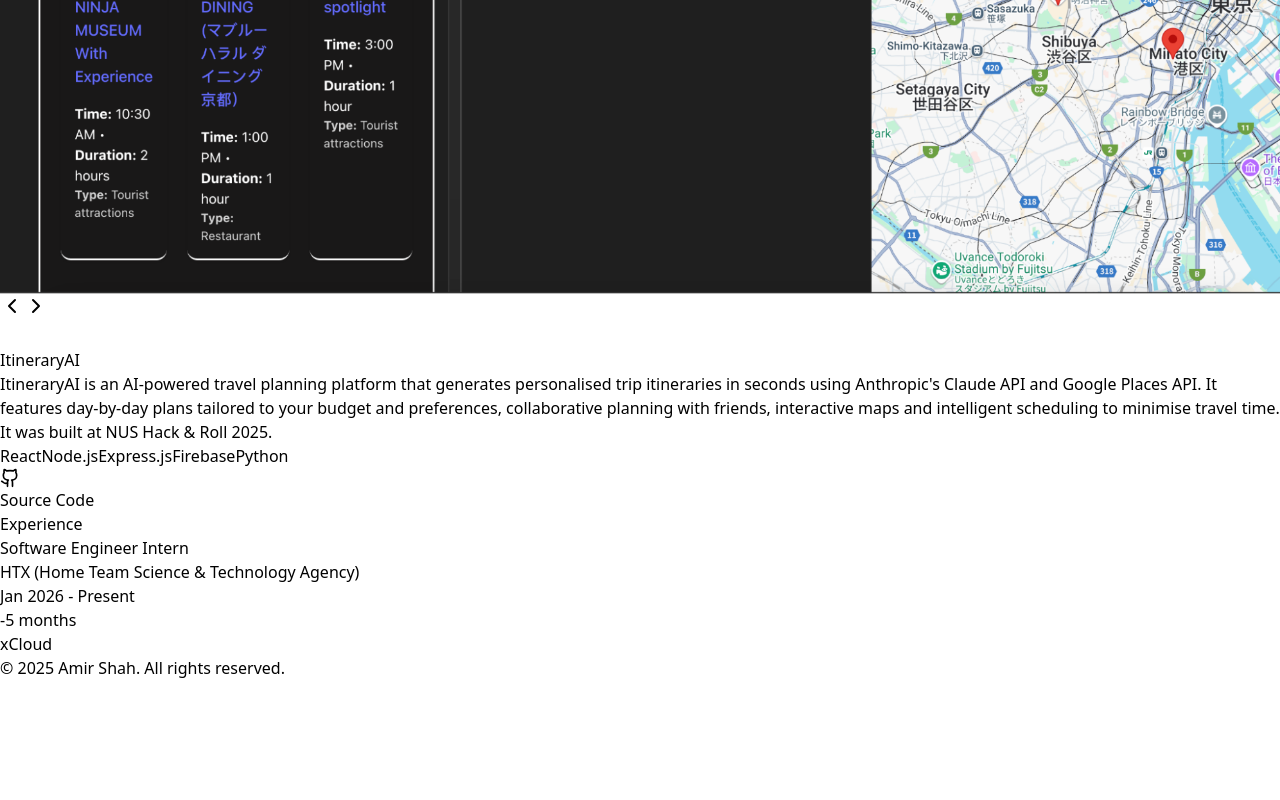
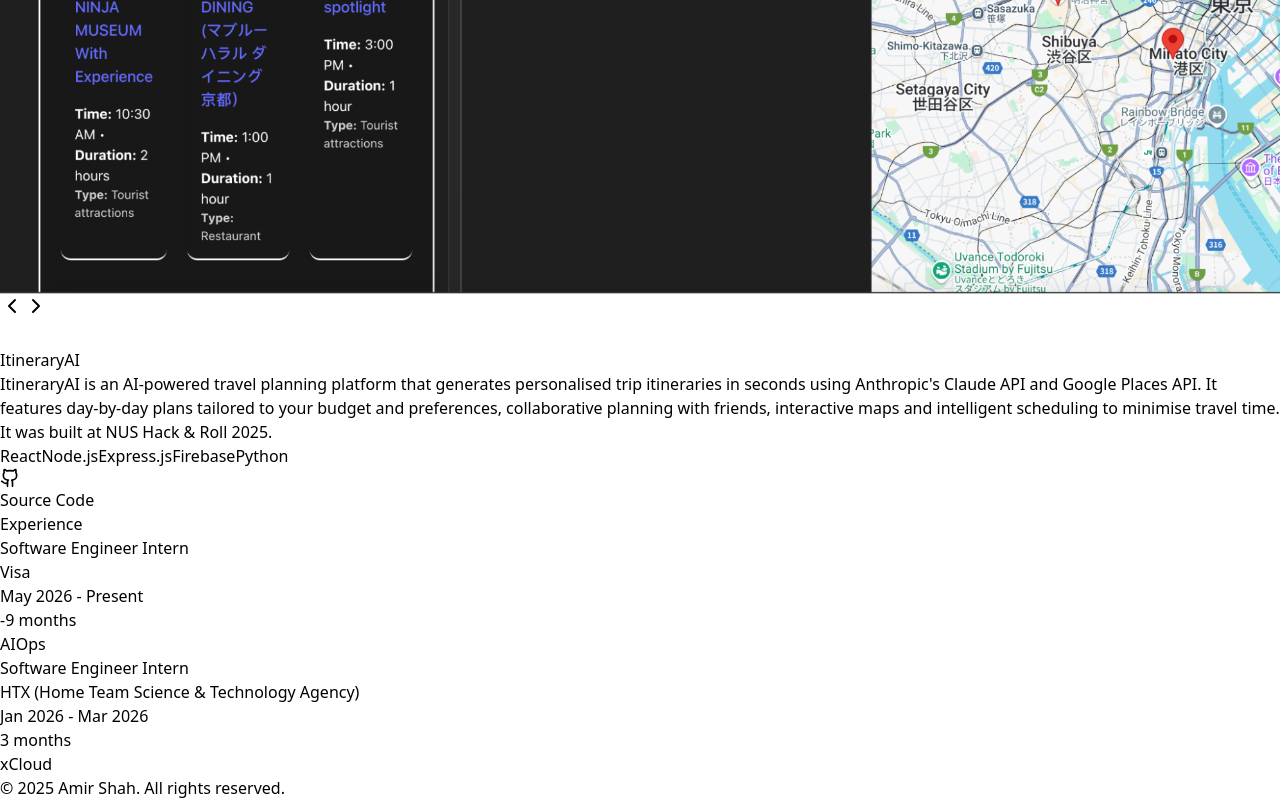
Before and after one commit to amirshah07/Portfolio, a React (Vite) app: page / in a window 1280 px wide. Shown: the part 10378-11178 px from the top of the page. Before the commit the page ends 11058 px from the top, so only its background shows below. Built offline with nearby package versions, Linux system fonts and the light colour scheme.

Commit message:
updated experience

```diff
--- a/src/data/portfolio.ts
+++ b/src/data/portfolio.ts
@@ -109,8 +109,16 @@
        company: "HTX (Home Team Science & Technology Agency)",
        position: "Software Engineer Intern",
        startDate: new Date("2026-01-05"),
-       // endDate: new Date("2026-04-03"), // or leave out for "Present"
+       endDate: new Date("2026-03-05"),
        description: "xCloud",
+     },
+      {
+       id: 2,
+       company: "Visa",
+       position: "Software Engineer Intern",
+       startDate: new Date("2026-05-12"),
+       //endDate: new Date("2026-07-31"), // or leave out for "Present"
+       description: "AIOps",
      }
   ]
 };
```
